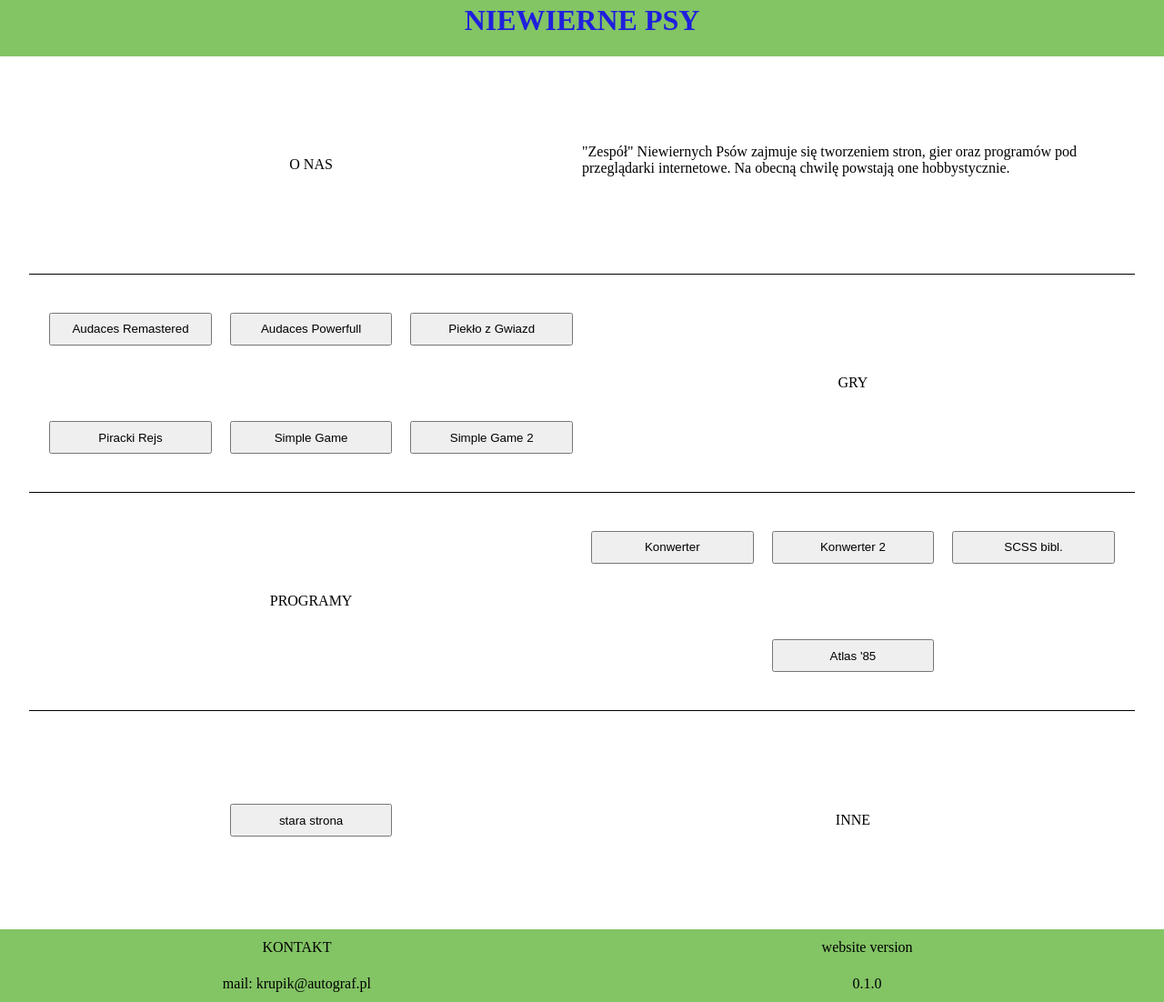
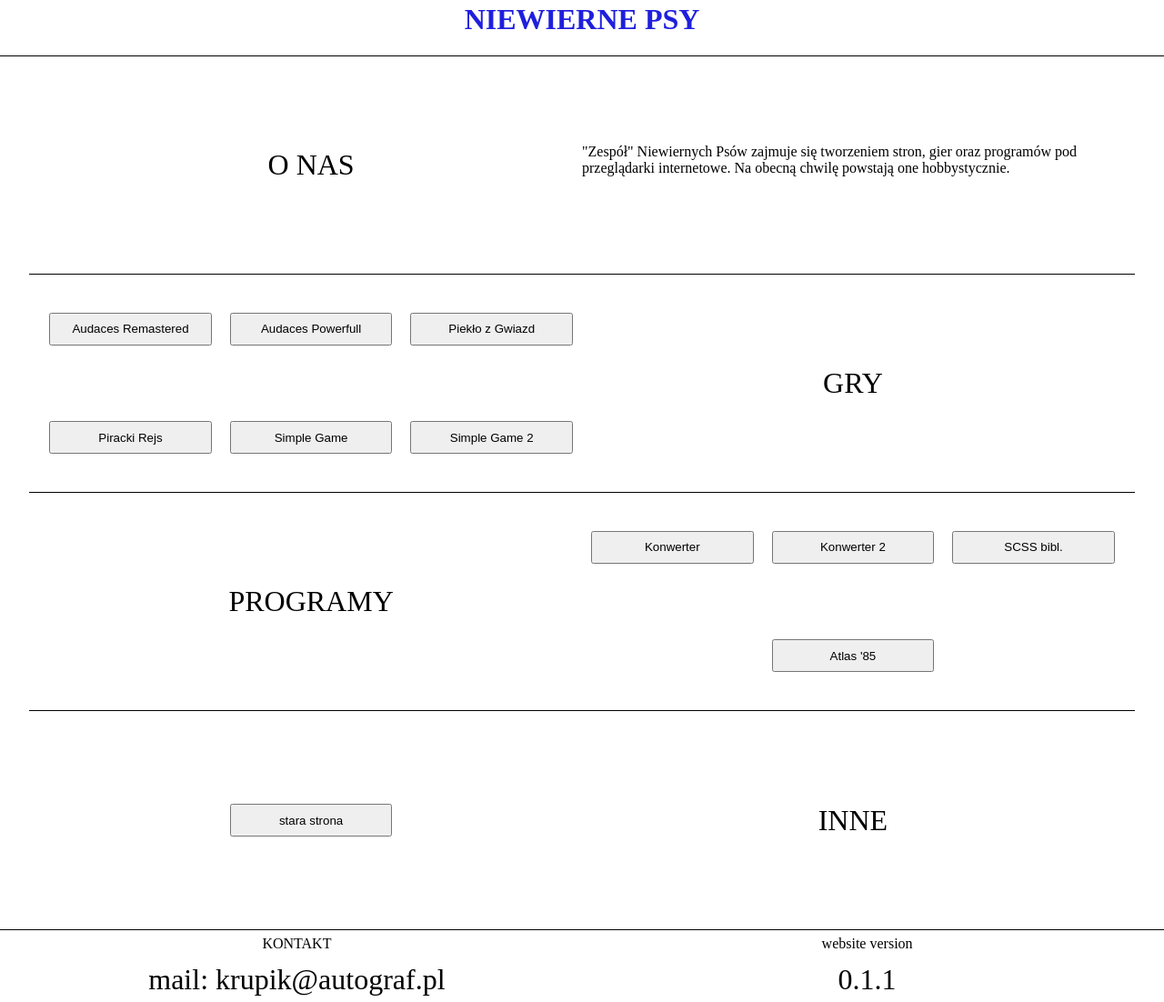
Before and after one commit to SzymekCendecki/Niewierne-Psy-website2, a plain HTML site: page index.html in a window 1280 px wide. Shown: the part 18-1120 px from the top of the page at 91% size. Drawn offline with Linux system fonts and the light colour scheme; a script that the page names is missing.

Commit message:
version 0.1.1

```diff
--- a/css/styles.css
+++ b/css/styles.css
@@ -12,7 +12,6 @@ html,body{
 header, footer{
     width: 100%;
     height: 10%;
-    background-color: rgba(79, 171, 36, 0.7);
     display:flex;
     flex-wrap: wrap;
     justify-content: center;
@@ -28,10 +27,6 @@ h1{
     color:rgb(31, 31, 221);
 }
 
-#mainContainer{
-    width: 100%;
-}
-
 #aboutUs, #games, #programs, #other{
     width: 95%;
     height: 30%;
@@ -43,8 +38,12 @@ h1{
     align-items: center;
 }
 
-#aboutUs, #games, #programs{
+header, #aboutUs, #games, #programs{
     border-bottom: 1px solid black;
+}
+
+footer{
+    border-top: 1px solid black;
 }
 
 #aboutUsTitle, #aboutUs > p, #gamesTitle, #programsTitle, #otherTitle{
@@ -77,3 +76,8 @@ h1{
     width: 100%;
     height: 100%;
 }
+
+
+.fontSize2em{
+    font-size: 2em;
+}
--- a/index.html
+++ b/index.html
@@ -24,7 +24,7 @@
 
         <div id='aboutUs'>
 
-            <p id="aboutUsTitle">
+            <p id="aboutUsTitle" class="fontSize2em">
                 O NAS
             </p>
 
@@ -52,7 +52,7 @@
 
            </div>
 
-            <p id="gamesTitle">
+            <p id="gamesTitle" class="fontSize2em">
                 GRY
             </p>
 
@@ -60,7 +60,7 @@
 
         <div id="programs">
 
-          <p id="programsTitle">
+          <p id="programsTitle" class="fontSize2em">
               PROGRAMY
           </p>
 
@@ -86,7 +86,7 @@
 
             </div>
 
-            <p id="otherTitle">
+            <p id="otherTitle" class="fontSize2em">
               INNE
           </p>
         </div>
@@ -101,12 +101,12 @@
                 website version
             </p>
 
-            <p id="mail">
+            <p id="mail" class="fontSize2em">
                 mail: krupik@autograf.pl
             </p>
 
-            <p>
-                0.1.0
+            <p class="fontSize2em">
+                0.1.1
             </p>
 
         </footer>
```
Also changed, not shown: README.md, changeLog.txt (added).
